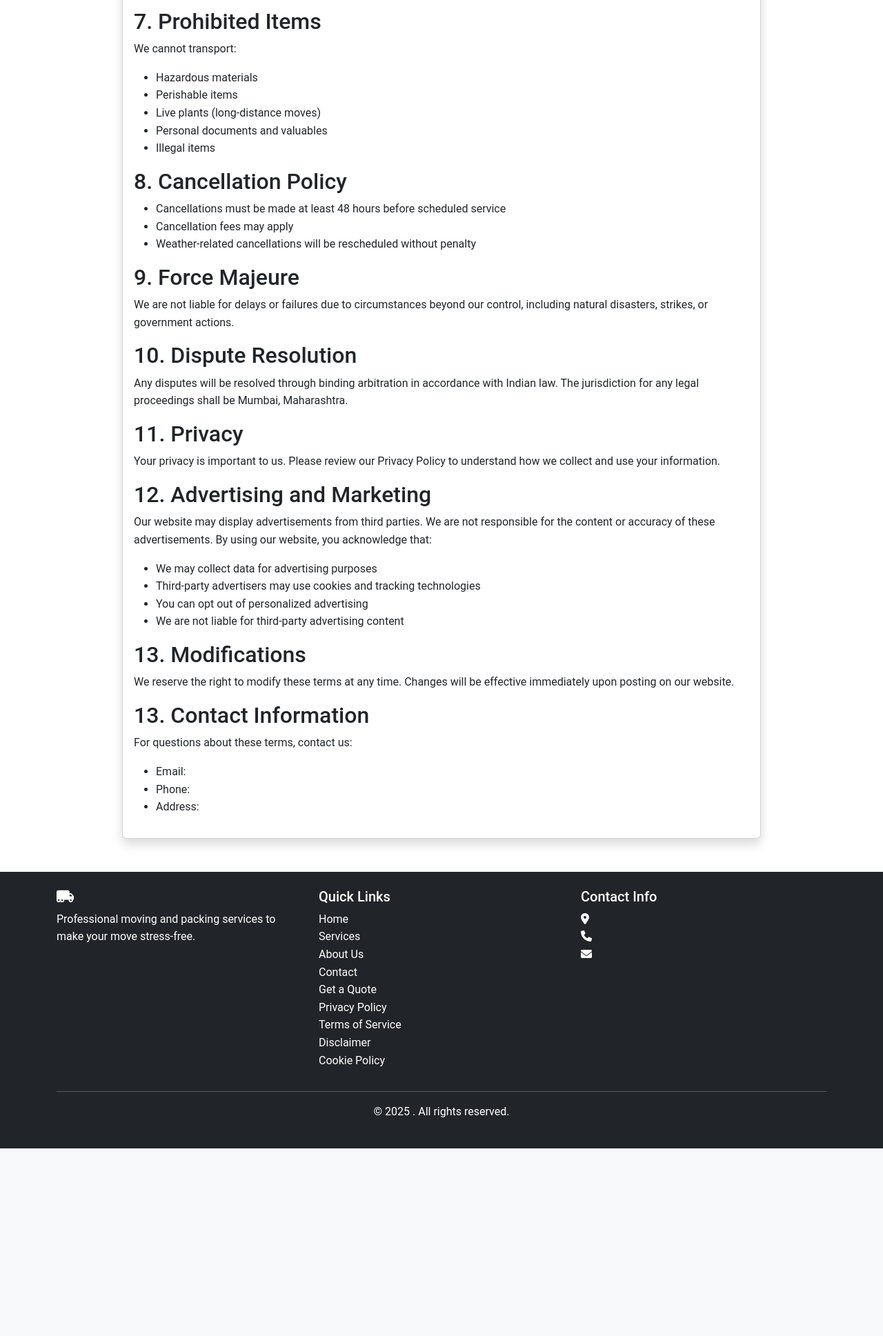
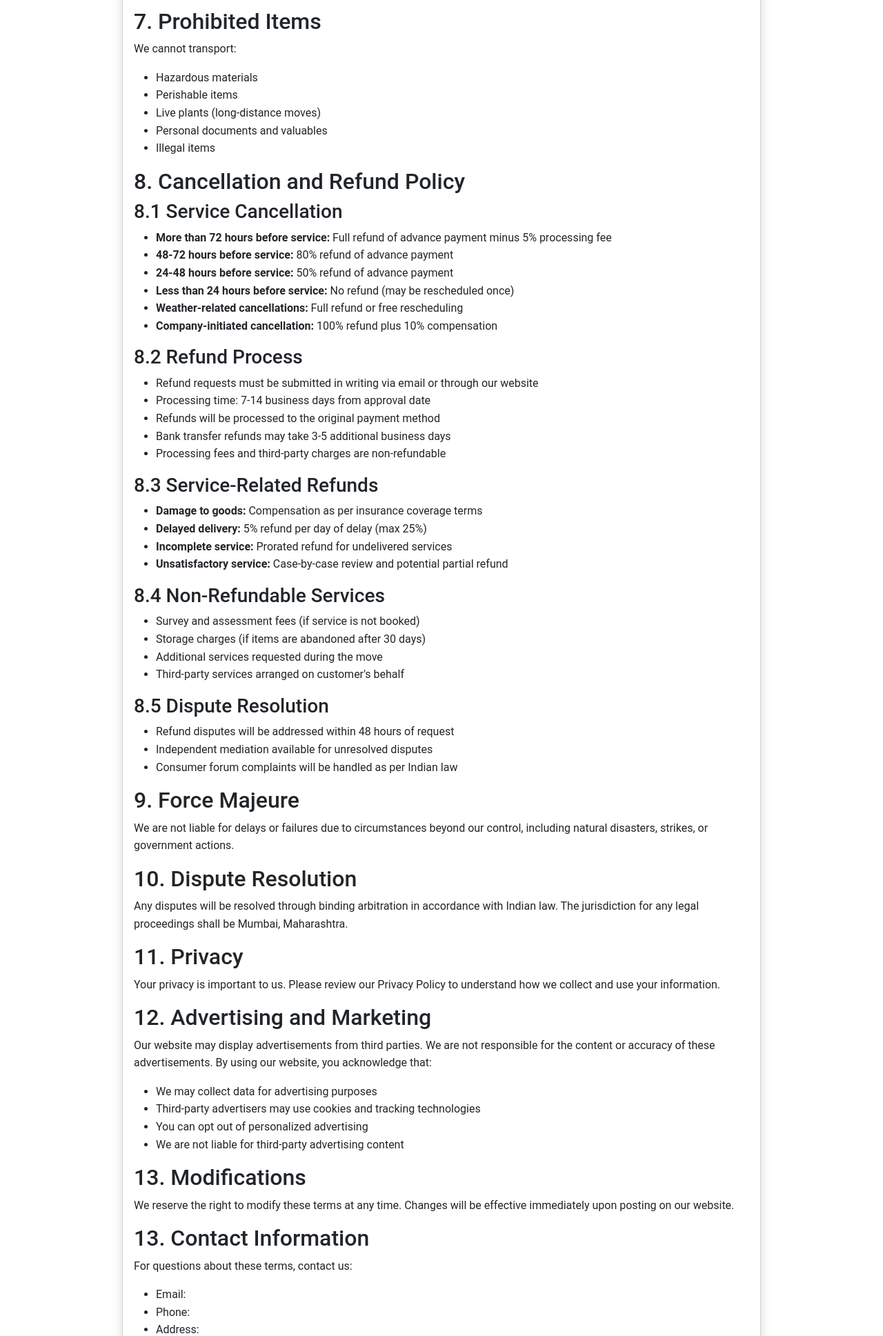
Before and after one commit to rajnishspandey/packersanmovers-php, a PHP site: page /terms-of-service in a window 1280 px wide. Shown: the part 1287-3224 px from the top of the page at 69% size. Before the commit the page ends 2952 px from the top, so only its background shows below. Run offline with PHP 8.4, Linux system fonts and the light colour scheme; data comes from the database, SQL or seed files in the repository; some libraries are stand-ins or nearby versions.

Commit message:
Update terms-of-service.php

```diff
--- a/terms-of-service.php
+++ b/terms-of-service.php
@@ -65,11 +65,48 @@ include 'includes/header.php';
                         <li>Illegal items</li>
                     </ul>
 
-                    <h2>8. Cancellation Policy</h2>
+                    <h2>8. Cancellation and Refund Policy</h2>
+
+                    <h3>8.1 Service Cancellation</h3>
                     <ul>
-                        <li>Cancellations must be made at least 48 hours before scheduled service</li>
-                        <li>Cancellation fees may apply</li>
-                        <li>Weather-related cancellations will be rescheduled without penalty</li>
+                        <li><strong>More than 72 hours before service:</strong> Full refund of advance payment minus 5% processing fee</li>
+                        <li><strong>48-72 hours before service:</strong> 80% refund of advance payment</li>
+                        <li><strong>24-48 hours before service:</strong> 50% refund of advance payment</li>
+                        <li><strong>Less than 24 hours before service:</strong> No refund (may be rescheduled once)</li>
+                        <li><strong>Weather-related cancellations:</strong> Full refund or free rescheduling</li>
+                        <li><strong>Company-initiated cancellation:</strong> 100% refund plus 10% compensation</li>
+                    </ul>
+
+                    <h3>8.2 Refund Process</h3>
+                    <ul>
+                        <li>Refund requests must be submitted in writing via email or through our website</li>
+                        <li>Processing time: 7-14 business days from approval date</li>
+                        <li>Refunds will be processed to the original payment method</li>
+                        <li>Bank transfer refunds may take 3-5 additional business days</li>
+                        <li>Processing fees and third-party charges are non-refundable</li>
+                    </ul>
+
+                    <h3>8.3 Service-Related Refunds</h3>
+                    <ul>
+                        <li><strong>Damage to goods:</strong> Compensation as per insurance coverage terms</li>
+                        <li><strong>Delayed delivery:</strong> 5% refund per day of delay (max 25%)</li>
+                        <li><strong>Incomplete service:</strong> Prorated refund for undelivered services</li>
+                        <li><strong>Unsatisfactory service:</strong> Case-by-case review and potential partial refund</li>
+                    </ul>
+
+                    <h3>8.4 Non-Refundable Services</h3>
+                    <ul>
+                        <li>Survey and assessment fees (if service is not booked)</li>
+                        <li>Storage charges (if items are abandoned after 30 days)</li>
+                        <li>Additional services requested during the move</li>
+                        <li>Third-party services arranged on customer's behalf</li>
+                    </ul>
+
+                    <h3>8.5 Dispute Resolution</h3>
+                    <ul>
+                        <li>Refund disputes will be addressed within 48 hours of request</li>
+                        <li>Independent mediation available for unresolved disputes</li>
+                        <li>Consumer forum complaints will be handled as per Indian law</li>
                     </ul>
 
                     <h2>9. Force Majeure</h2>
```
